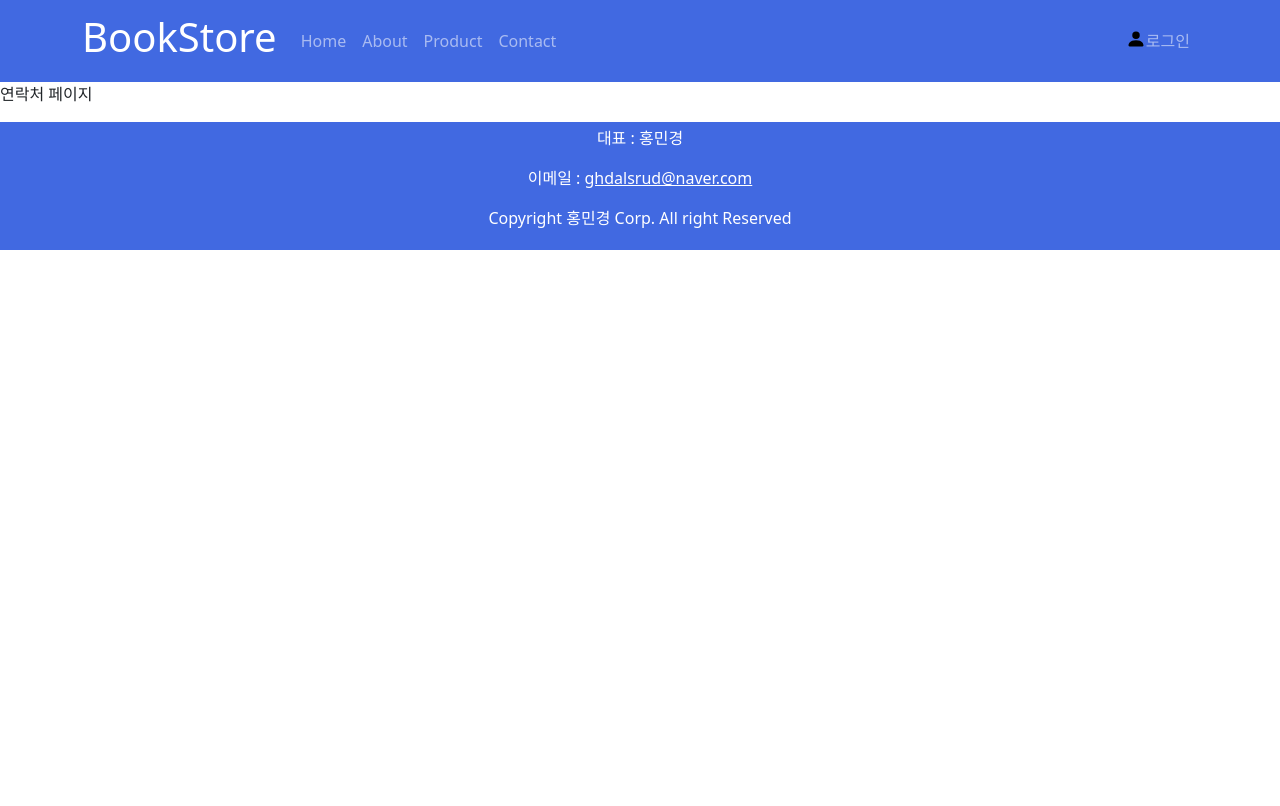
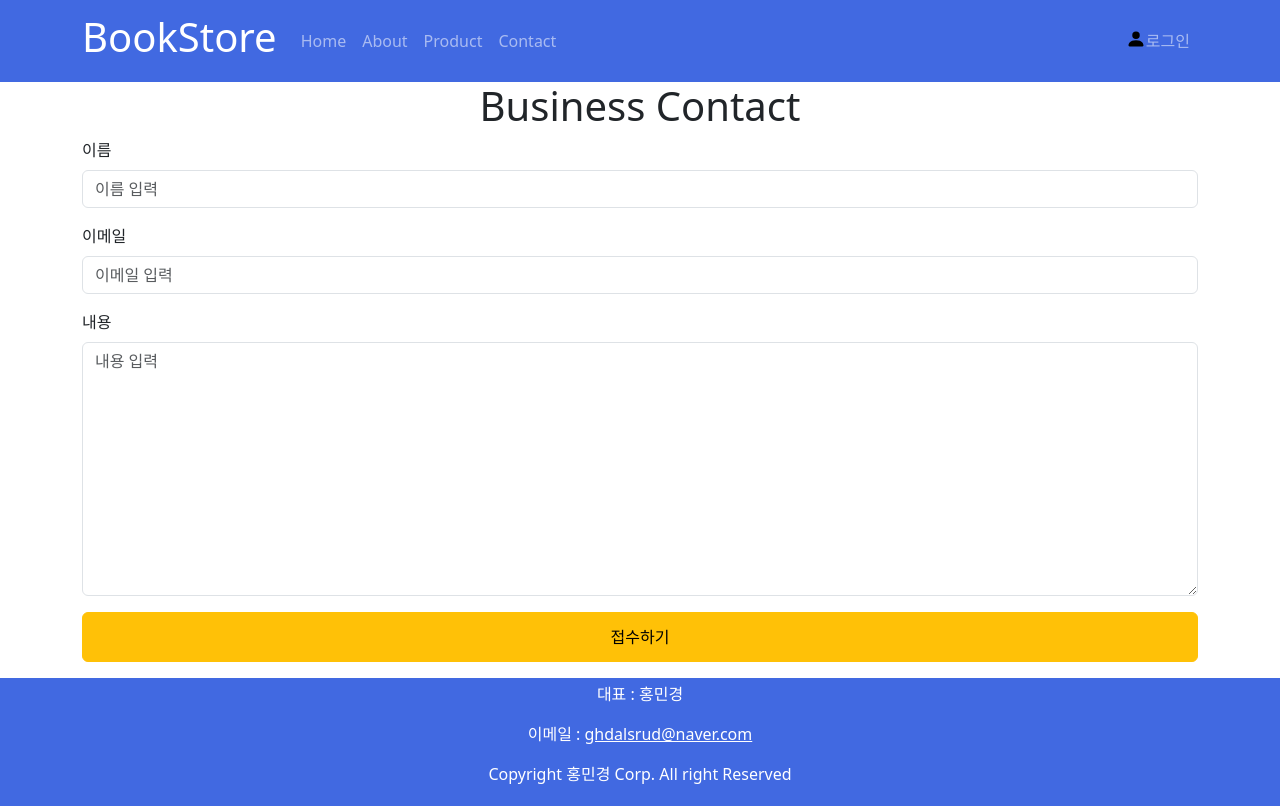
Before and after one commit to mkhong210/study_bookstore, a React (Vite) app: page /contact in a window 1280 px wide. Built offline with nearby package versions, Linux system fonts and the light colour scheme.

Commit message:
feat: Contact 페이지 구현

```diff
--- a/src/pages/ContactPage.tsx
+++ b/src/pages/ContactPage.tsx
@@ -1,10 +1,38 @@
-// 25.05.22
+// 25.05.26
+
+import { Button, Container, Form } from "react-bootstrap";
 
 const ContactPage: React.FC = () => {
   return (
-    <div>
-      <p>연락처 페이지</p>
-    </div>
+    <Container>
+      <h1 className="text-center">Business Contact</h1>
+      <Form>
+        <Form.Group className="mb-3" controlId="formName">
+          <Form.Label className="text-start w-100">이름</Form.Label>
+          <Form.Control type="text" placeholder="이름 입력"></Form.Control>
+        </Form.Group>
+        <Form.Group className="mb-3" controlId="formName">
+          <Form.Label className="text-start w-100">이메일</Form.Label>
+          <Form.Control type="text" placeholder="이메일 입력"></Form.Control>
+        </Form.Group>
+        <Form.Group className="mb-3" controlId="formName">
+          <Form.Label className="text-start w-100">내용</Form.Label>
+          <Form.Control
+            as="textarea"
+            rows={10}
+            placeholder="내용 입력"
+          ></Form.Control>
+        </Form.Group>
+        <Button
+          type="submit"
+          variant="warning"
+          className="w-100"
+          style={{ height: "50px" }}
+        >
+          접수하기
+        </Button>
+      </Form>
+    </Container>
   );
 };
 
```
